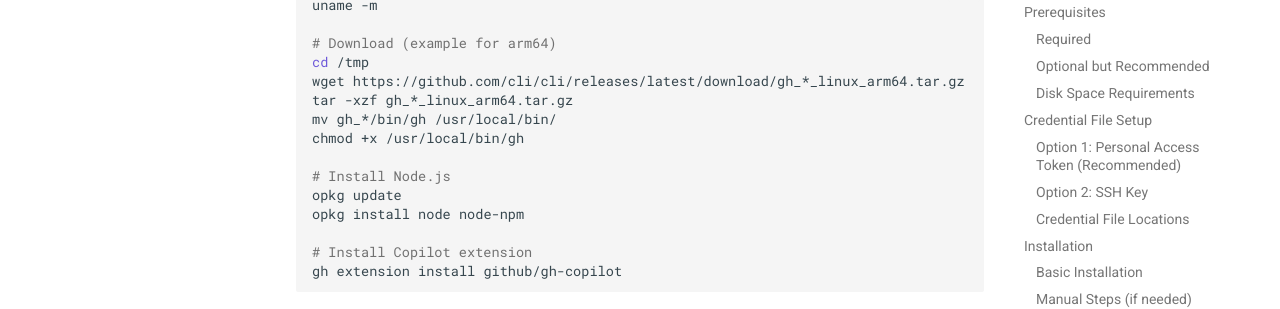
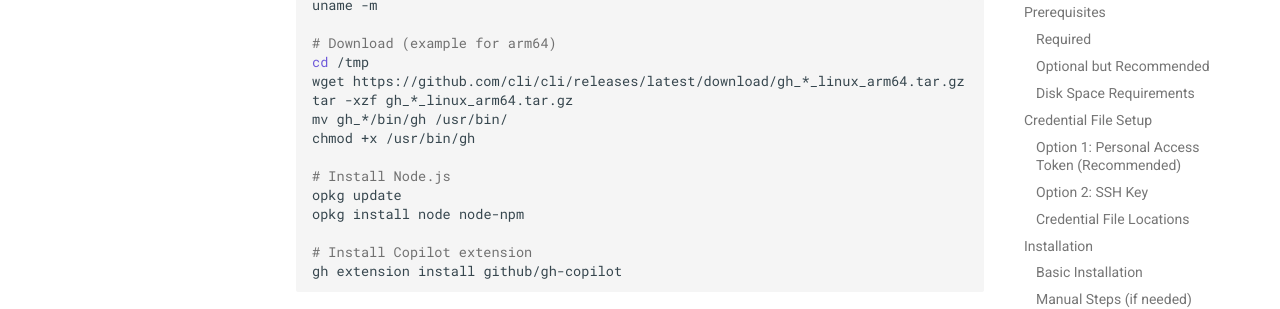
Before and after one commit to nullroute-commits/ultimate_info_gather, an MkDocs documentation site: the page built from docs/tools/github-copilot-setup.md, in a window 1280 px wide and 900 px high, scrolled down 4395 px. Shown: the part 150-459 px from the top of the window. Built offline with MkDocs 1.6.1 and Material for MkDocs 9.7.7, drawn with Linux system fonts in a browser that asks for light colours; comment, search, counter and statistics services are not loaded; the version menu is left out; some of the changed text lies outside the part shown.

Commit message:
Update comments and documentation to reflect /usr/bin path for OpenWrt
Co-authored-by: nullroute-commits <59403925+nullroute-commits@users.noreply.github.com>

```diff
--- a/docs/tools/github-copilot-setup.md
+++ b/docs/tools/github-copilot-setup.md
@@ -200,8 +200,8 @@ uname -m
 cd /tmp
 wget https://github.com/cli/cli/releases/latest/download/gh_*_linux_arm64.tar.gz
 tar -xzf gh_*_linux_arm64.tar.gz
-mv gh_*/bin/gh /usr/local/bin/
-chmod +x /usr/local/bin/gh
+mv gh_*/bin/gh /usr/bin/
+chmod +x /usr/bin/gh
 
 # Install Node.js
 opkg update
@@ -375,7 +375,7 @@ python3.11 install_github_copilot.py
 3. **Manual download**:
    - Visit: https://github.com/cli/cli/releases/latest
    - Download appropriate architecture
-   - Extract and move to `/usr/local/bin/gh`
+   - Extract and move to `/usr/bin/gh`
 
 ### Issue: Copilot extension installation failed
 
--- a/install_github_copilot.py
+++ b/install_github_copilot.py
@@ -452,7 +452,7 @@ class GitHubCopilotInstaller:
                 print(f"❌ Failed to extract: {stderr}")
                 return False
 
-            # Find gh binary and move to /usr/local/bin
+            # Find gh binary and move to /usr/bin
             needs_sudo = await self._needs_sudo()
 
             # Find the extracted directory
```
